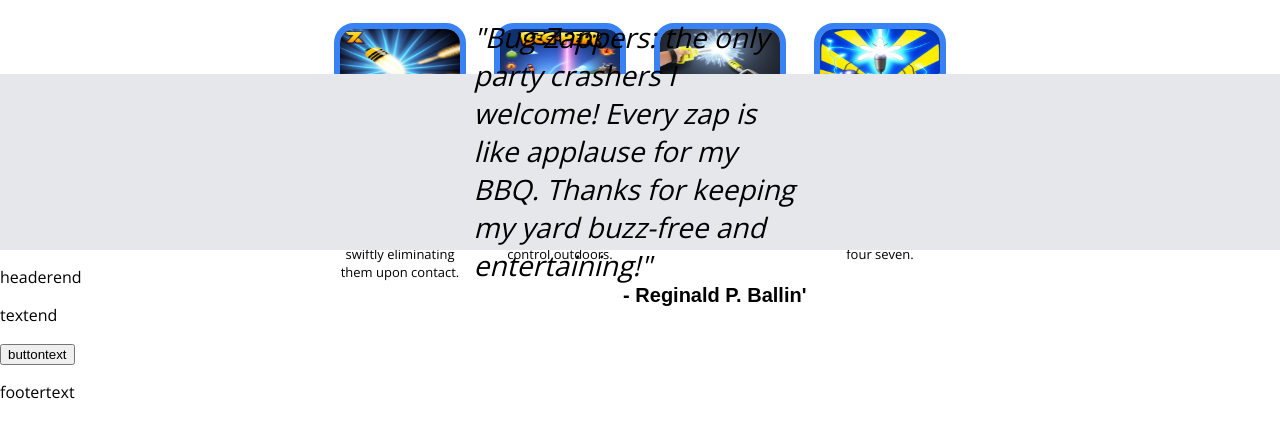
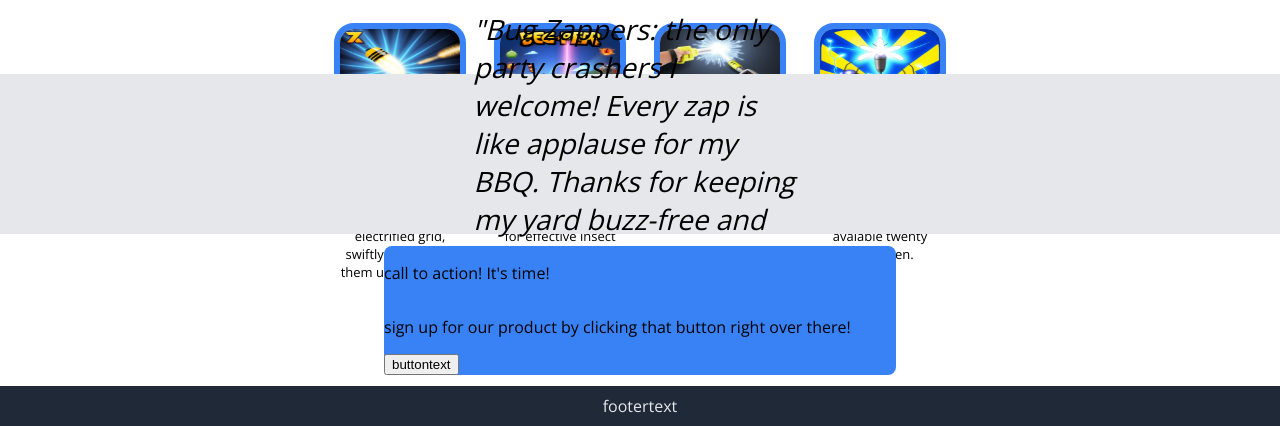
Before and after one commit to sprudle/bugzappers, a plain HTML site: page index.html in a window 1280 px wide. Shown: the part 374-800 px from the top of the page. Drawn offline with nearby package versions, Linux system fonts and the light colour scheme.

Commit message:
worked on last two parts

```diff
--- a/index.html
+++ b/index.html
@@ -71,11 +71,11 @@
 
     <div class="endsection">
       <div class="endsectioncontainer">
-        <p>headerend</p>
-        <p>textend</p>
+        <p>call to action! It's time!</p>
+        <p>sign up for our product by clicking that button right over there!</p>
+        <div>
+          <button class="button-secondary">buttontext</button>
       </div>
-      <div class="button secondary">
-        <button>buttontext</button>
       </div>
     </div>
 
--- a/styles.css
+++ b/styles.css
@@ -163,7 +163,7 @@ ul {
 .middlesection2 {
     display: flex;
     flex-flow: column;
-    height: 22%;
+    height: 20%;
     background-color: #E5E7EB;
     justify-content: center;
     padding-left: 37%;
@@ -186,3 +186,39 @@ ul {
     font-weight: bold;
     margin: 0px;
 }
+
+/* ---------------------------------------------------- */
+
+.endsection {
+    display: flex;
+    flex-flow: column;
+    justify-content: center;
+    height: 19%;
+    padding-left: 30%;
+    padding-right: 30%;
+}
+
+.endsectioncontainer {
+    display: flex;
+    flex-flow: column;
+    background-color: #3882F6;
+    border-radius: 8px;
+}
+
+.button-secondary {
+    display: flex;
+    padding:
+}
+
+
+
+/* ---------------------------------------------------- */
+
+.footer {
+    display: flex;
+    justify-content: center;
+    align-items: center;
+    color: #E5E7EB;
+    background: #1F2937;
+    height: 5%;
+}
```
